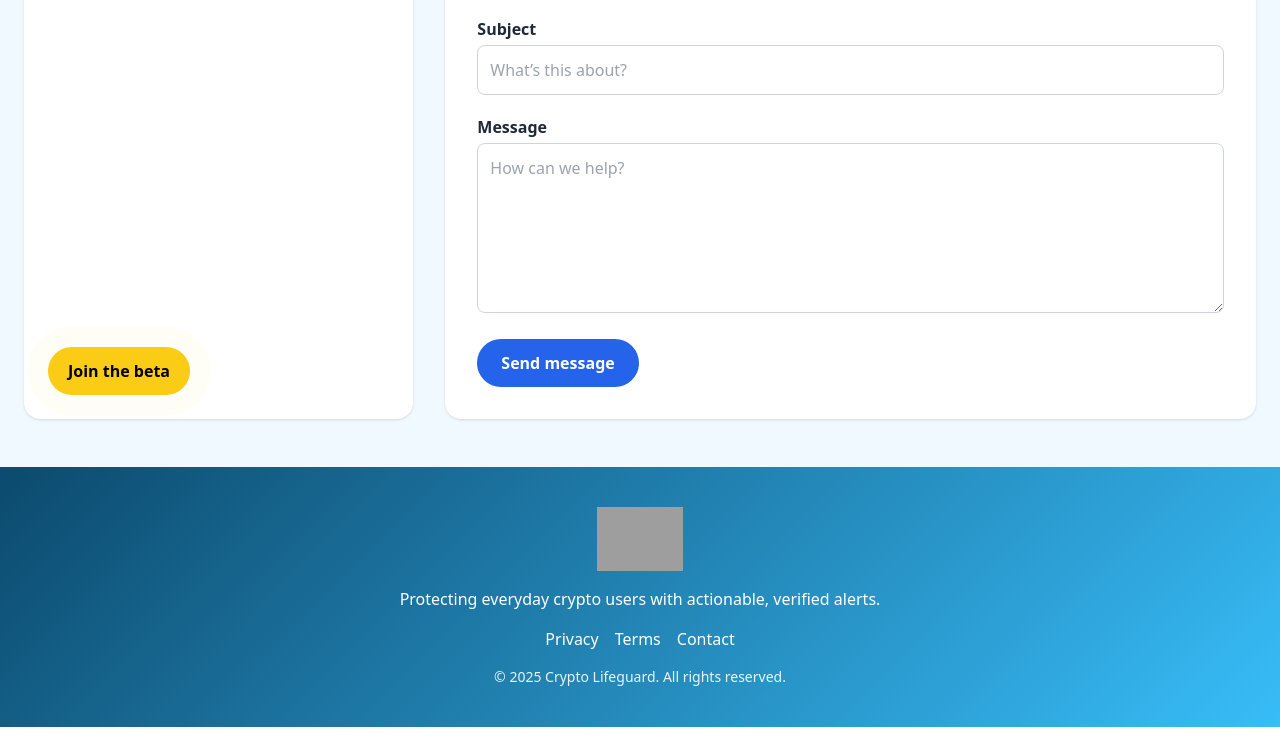
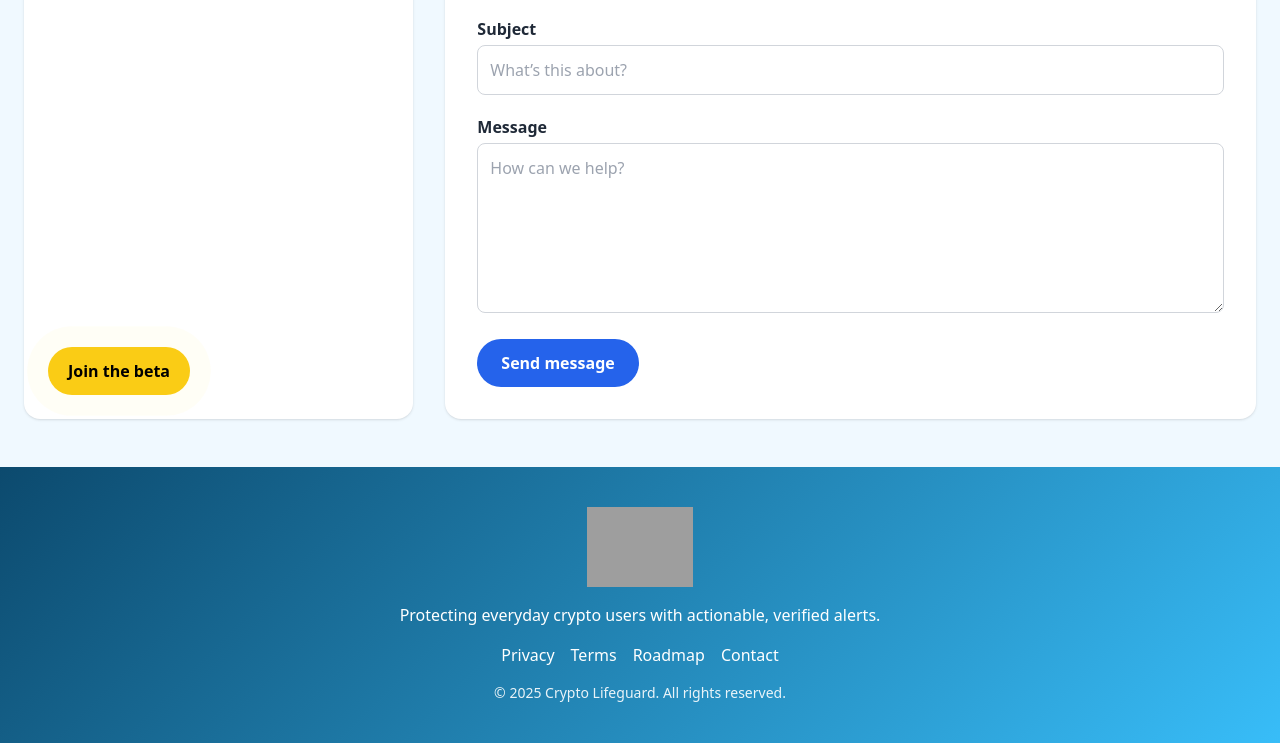
Before and after one commit to atoates/crypto-lifeguard, a plain HTML site: page contact.html in a window 1280 px wide. Shown: the part 651-1394 px from the top of the page. Drawn offline with nearby package versions, Linux system fonts and the light colour scheme; grey boxes are pictures that could not be loaded.

Commit message:
Update contact.html

```diff
--- a/contact.html
+++ b/contact.html
@@ -6,11 +6,8 @@
   <title>Contact — Crypto Lifeguard</title>
   <script src="https://cdn.tailwindcss.com"></script>
   <style>
-    /* Brand helpers (match index.html styles) */
     .gradient-bg { background: linear-gradient(135deg, #0c4a6e 0%, #38bdf8 100%); }
     .nautical-bg { background-color: #F0F9FF; }
-
-    /* Hero background using your image */
     .contact-hero {
       background-image:
         linear-gradient(rgba(12,74,110,0.65), rgba(12,74,110,0.65)),
@@ -18,8 +15,6 @@
       background-size: cover;
       background-position: center;
     }
-
-    /* Pulse for important CTAs (optional use on Send button) */
     @keyframes betaPulse {
       0% { box-shadow: 0 0 0 0 rgba(255,215,0,.65); }
       70% { box-shadow: 0 0 0 22px rgba(255,215,0,0); }
@@ -30,17 +25,16 @@
 </head>
 <body class="font-sans text-gray-800">
 
-  <!-- Header / Menu bar -->
+  <!-- Header -->
   <header class="gradient-bg text-white sticky top-0 z-50 shadow-lg">
     <nav class="container mx-auto flex items-center justify-between py-4 px-6">
-      <a href="index.html" class="font-extrabold tracking-tight flex items-center gap-2">
-        ⛑️ <span>Crypto Lifeguard</span>
-      </a>
+      <a href="index.html" class="font-extrabold tracking-tight flex items-center gap-2">⛑️ <span>Crypto Lifeguard</span></a>
       <ul class="hidden md:flex space-x-6 text-sm font-medium">
         <li><a href="index.html#features" class="hover:text-cyan-200 transition">Features</a></li>
         <li><a href="index.html#how-it-works" class="hover:text-cyan-200 transition">How it works</a></li>
         <li><a href="index.html#pricing" class="hover:text-cyan-200 transition">Pricing</a></li>
         <li><a href="index.html#faq" class="hover:text-cyan-200 transition">FAQ</a></li>
+        <li><a href="roadmap.html" class="hover:text-cyan-200 transition">Roadmap</a></li>
         <li><a href="index.html#beta" class="bg-yellow-400 text-black px-4 py-2 rounded-full hover:bg-yellow-300 transition beta-cta">Join the beta</a></li>
       </ul>
     </nav>
@@ -51,24 +45,20 @@
     <div class="container mx-auto px-6 py-16">
       <div class="max-w-3xl">
         <h1 class="text-4xl md:text-5xl font-extrabold mb-4">Contact Crypto Lifeguard</h1>
-        <p class="text-lg md:text-xl opacity-95">
-          Questions, partnerships, press — or just say hello. We’ll get back to you as soon as we can.
-        </p>
+        <p class="text-lg md:text-xl opacity-95">Questions, partnerships, press — or just say hello. We’ll get back to you as soon as we can.</p>
       </div>
     </div>
   </section>
 
-  <!-- Contact content -->
+  <!-- Contact -->
   <main class="nautical-bg">
     <div class="container mx-auto px-6 py-12">
       <div class="grid lg:grid-cols-3 gap-8 items-stretch">
-        <!-- Info / CTA card -->
+        <!-- Info -->
         <aside class="lg:col-span-1 bg-white rounded-2xl shadow p-6 flex flex-col justify-between">
           <div>
             <h2 class="text-2xl font-bold mb-3">We’re here to help</h2>
-            <p class="text-gray-700 mb-6">
-              Whether you’re an everyday holder, an exchange, or a project team, we’d love to hear from you.
-            </p>
+            <p class="text-gray-700 mb-6">Whether you’re an everyday holder, an exchange, or a project team, we’d love to hear from you.</p>
             <ul class="space-y-3 text-gray-800">
               <li>📬 <span class="font-semibold">Email:</span> <a class="text-blue-600 hover:underline" href="mailto:contact@cryptolifeguard.app">contact@cryptolifeguard.app</a></li>
               <li>🕒 <span class="font-semibold">Hours:</span> Mon–Fri, 9:00–18:00 (UK)</li>
@@ -76,17 +66,14 @@
             </ul>
           </div>
           <div class="mt-8">
-            <a href="index.html#beta" class="inline-block bg-yellow-400 text-black px-5 py-3 rounded-full font-semibold hover:bg-yellow-300 transition beta-cta">
-              Join the beta
-            </a>
+            <a href="index.html#beta" class="inline-block bg-yellow-400 text-black px-5 py-3 rounded-full font-semibold hover:bg-yellow-300 transition beta-cta">Join the beta</a>
           </div>
         </aside>
 
-        <!-- Form card -->
+        <!-- Form -->
         <section class="lg:col-span-2 bg-white rounded-2xl shadow p-6 md:p-8">
           <h2 class="text-2xl font-bold mb-2">Send us a message</h2>
           <p class="text-gray-700 mb-6">We typically reply within 1–2 business days.</p>
-
           <form class="space-y-5" onsubmit="event.preventDefault(); handleSubmit(this);">
             <div class="grid md:grid-cols-2 gap-5">
               <div>
@@ -99,7 +86,7 @@
               </div>
             </div>
 
-            <!-- DROPDOWN from main page -->
+            <!-- Same dropdown as main page -->
             <div>
               <label for="role" class="block mb-1 font-semibold">How will you use Crypto Lifeguard?</label>
               <select id="role" name="role" class="w-full border border-gray-300 p-3 rounded-lg focus:outline-none focus:ring-2 focus:ring-blue-400">
@@ -120,9 +107,7 @@
             </div>
 
             <div class="flex flex-wrap items-center gap-4">
-              <button type="submit" class="bg-blue-600 text-white px-6 py-3 rounded-full font-semibold hover:bg-blue-700 transition">
-                Send message
-              </button>
+              <button type="submit" class="bg-blue-600 text-white px-6 py-3 rounded-full font-semibold hover:bg-blue-700 transition">Send message</button>
               <p id="sent" class="hidden text-green-700 font-semibold">Thanks — your message has been recorded.</p>
             </div>
           </form>
@@ -135,12 +120,13 @@
   <footer class="gradient-bg text-white py-10">
     <div class="container mx-auto px-6 text-center">
       <div class="flex justify-center mb-4">
-        <img src="https://i.postimg.cc/Fz0xdDzd/Crypto-Lifeguard-Logo-Striking-Impact-background.png" alt="Crypto Lifeguard logo" class="h-16 w-auto">
+        <img src="https://i.postimg.cc/Fz0xdDzd/Crypto-Lifeguard-Logo-Striking-Impact-background.png" alt="Crypto Lifeguard logo" class="h-20 w-auto">
       </div>
       <p class="mb-4">Protecting everyday crypto users with actionable, verified alerts.</p>
       <div class="flex justify-center gap-4">
         <a href="privacy.html" class="hover:text-cyan-200 transition">Privacy</a>
         <a href="terms.html" class="hover:text-cyan-200 transition">Terms</a>
+        <a href="roadmap.html" class="hover:text-cyan-200 transition">Roadmap</a>
         <a href="contact.html" class="hover:text-cyan-200 transition">Contact</a>
       </div>
       <p class="mt-4 text-sm opacity-90">© <span id="year"></span> Crypto Lifeguard. All rights reserved.</p>
@@ -148,7 +134,6 @@
   </footer>
 
   <script>
-    // Fake submit handler (replace with your endpoint or mailto later)
     function handleSubmit(form) {
       const sent = document.getElementById('sent');
       if (sent) sent.classList.remove('hidden');
```
